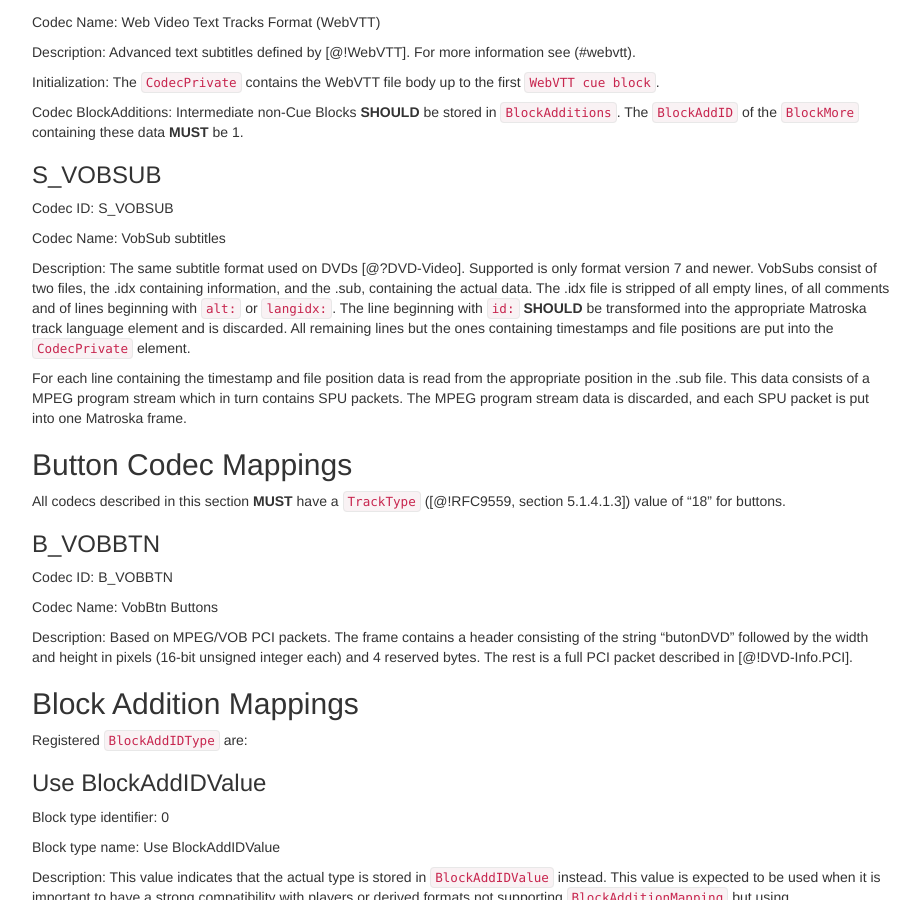
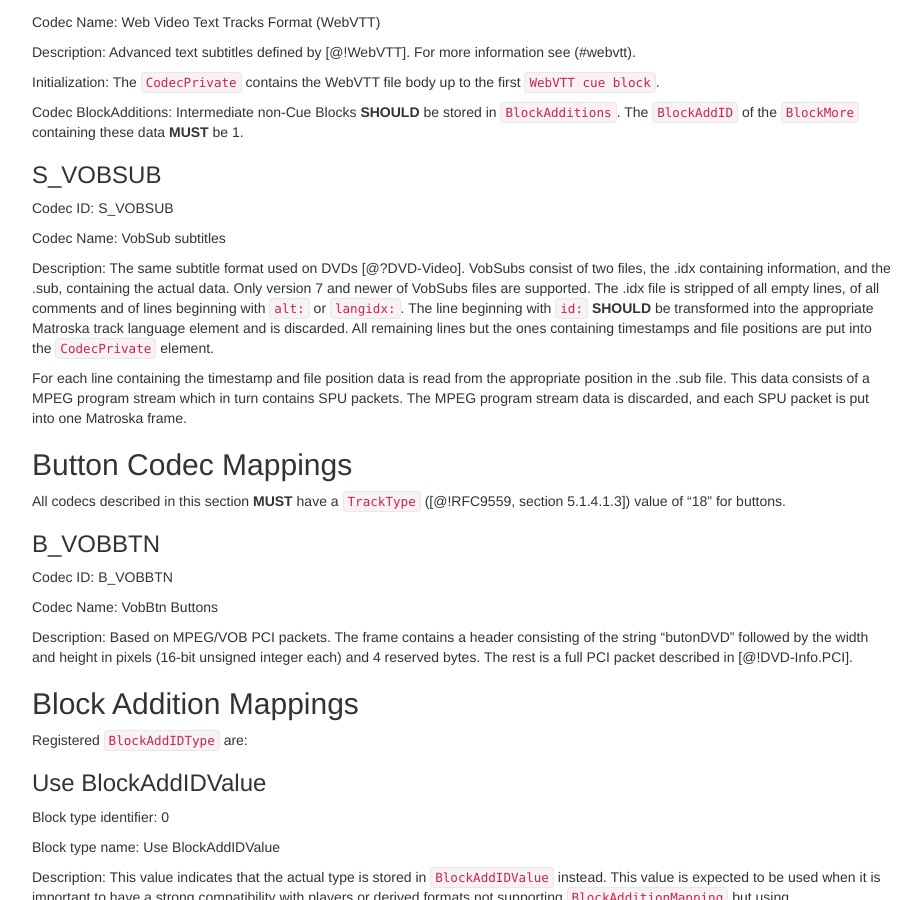
Before and after one commit to ietf-wg-cellar/matroska-specification, a Jekyll site: the page built from codec_specs.md, in a window 1280 px wide and 900 px high, scrolled down 19112 px. Shown: the whole window, without its empty margins (273-1194 px from the left). Built offline with Jekyll 4.4.1, drawn with Linux system fonts in a browser that asks for light colours; our own code applies the rules of GitHub Pages for plain Markdown files.

Commit message:
reword VobSub v7 support

```diff
--- a/codec_specs.md
+++ b/codec_specs.md
@@ -1122,8 +1122,9 @@ Codec ID: S_VOBSUB
 
 Codec Name: VobSub subtitles
 
-Description: The same subtitle format used on DVDs [@?DVD-Video]. Supported is only format version 7 and newer.
+Description: The same subtitle format used on DVDs [@?DVD-Video].
 VobSubs consist of two files, the .idx containing information, and the .sub, containing the actual data.
+Only version 7 and newer of VobSubs files are supported.
 The .idx file is stripped of all empty lines, of all comments and of lines beginning with `alt:` or `langidx:`.
 The line beginning with `id:` **SHOULD** be transformed into the appropriate Matroska track language element
 and is discarded. All remaining lines but the ones containing timestamps and file positions
```
